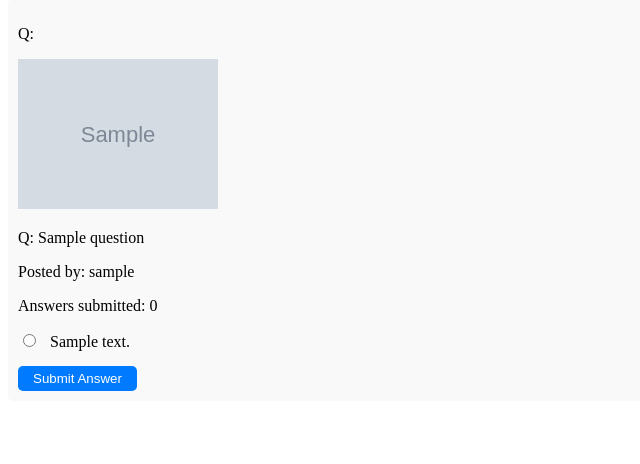
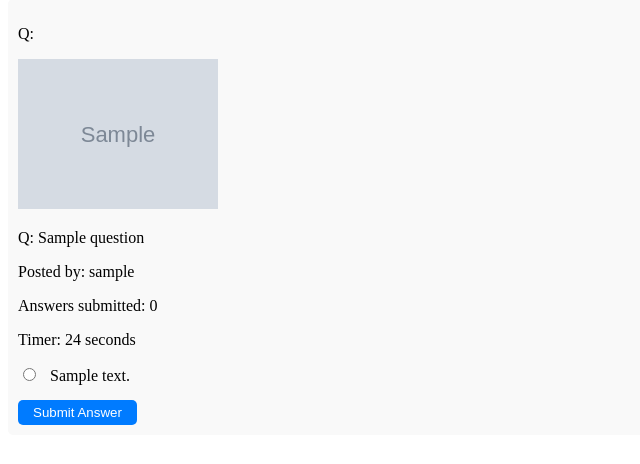
Before and after one commit to Ethanc9/312-Project, a Flask app: page /answer-question in a window 1280 px wide. Shown: the part 81-545 px from the top of the page, without its empty margins (0-640 px from the left). Run offline with Flask 3, Linux system fonts and the light colour scheme; a database or web service that is not in the repository returns one stand-in record (Sample ...); some libraries are stand-ins or nearby versions.

Commit message:
Added timing

```diff
--- a/templates/answer.html
+++ b/templates/answer.html
@@ -23,7 +23,9 @@
             <p>Posted by: {{ question.username }}</p>
             <!-- Display the answer count -->
             <p>Answers submitted: {{ question.answer_count }}</p>
-            <form onsubmit="submitAnswer(event, this, '{{ question._id }}'); return false;">
+            <!-- Timer display -->
+            <p>Timer: <span id="timer-{{ question._id }}">30</span> seconds</p>
+            <form onsubmit="submitAnswer(event, this, '{{ question._id }}'); return false;" data-question-id="{{ question._id }}">
                 {% for answer in question.answers %}
                 <label class="answer-option">
                     <input type="radio" name="answer-{{ question._id }}" value="{{ loop.index0 }}">
@@ -72,7 +74,32 @@
                 console.error('Network error:', error);
             }
         }
-        </script>
+
+        function startTimer(questionId) {
+            let timeLeft = 30;
+            const timerElement = document.getElementById(`timer-${questionId}`);
+            const timer = setInterval(() => {
+                timeLeft--;
+                timerElement.textContent = timeLeft;
+
+                if (timeLeft <= 0) {
+                    clearInterval(timer);
+                    // Optionally, handle the timeout event, e.g., disable the submit button
+                    const submitButton = document.querySelector(`form[data-question-id="${questionId}"] button[type="submit"]`);
+                    if (submitButton) {
+                        submitButton.disabled = true;
+                        submitButton.textContent = 'Time Up';
+                    }
+                }
+            }, 1000);
+        }
+
+        // Call startTimer for each question when the page loads or when a new question is added
+        document.querySelectorAll('.question').forEach(question => {
+            const questionId = question.id.split('-')[1]; // Assuming the id of the question div is 'question-<questionId>'
+            startTimer(questionId);
+        });
+    </script>
 
 <script src="https://cdnjs.cloudflare.com/ajax/libs/socket.io/4.0.1/socket.io.js" integrity="sha512-q/dWJ3kcmjBLU4Qc47E4A9kTB4m3wuTY7vkFJDTZKjTs8jhyGQnaUrxa0Ytd0ssMZhbNua9hE+E7Qv1j+DyZwA==" crossorigin="anonymous"></script>
 <script type="text/javascript" charset="utf-8">
@@ -100,7 +127,8 @@
                 <p>Q: ${questionJSON.question}</p>
                 <p>Posted by: ${questionJSON.username}</p>
                 <p>Answers submitted: ${questionJSON.answer_count}</p>
-                <form onsubmit='submitAnswer(event, this, "${questionJSON._id}"); return false;'>`;
+                <p>Timer: <span id="timer-${questionJSON._id}">30</span> seconds</p>
+                <form onsubmit='submitAnswer(event, this, "${questionJSON._id}"); return false;' data-question-id="${questionJSON._id}">`;
 
             // Loop through each answer and append it
             questionJSON.answers.forEach((answer, index) => {
@@ -113,6 +141,7 @@
             newQuestionHTML += `<button type='submit'>Submit Answer</button></form></div>`;
 
             oldquestions.innerHTML += newQuestionHTML;
+            startTimer(questionJSON._id); // Start the timer for the new question
         }
     });
 
```
Also changed, not shown: other parts of templates/answer.html (+1 -1 lines).
